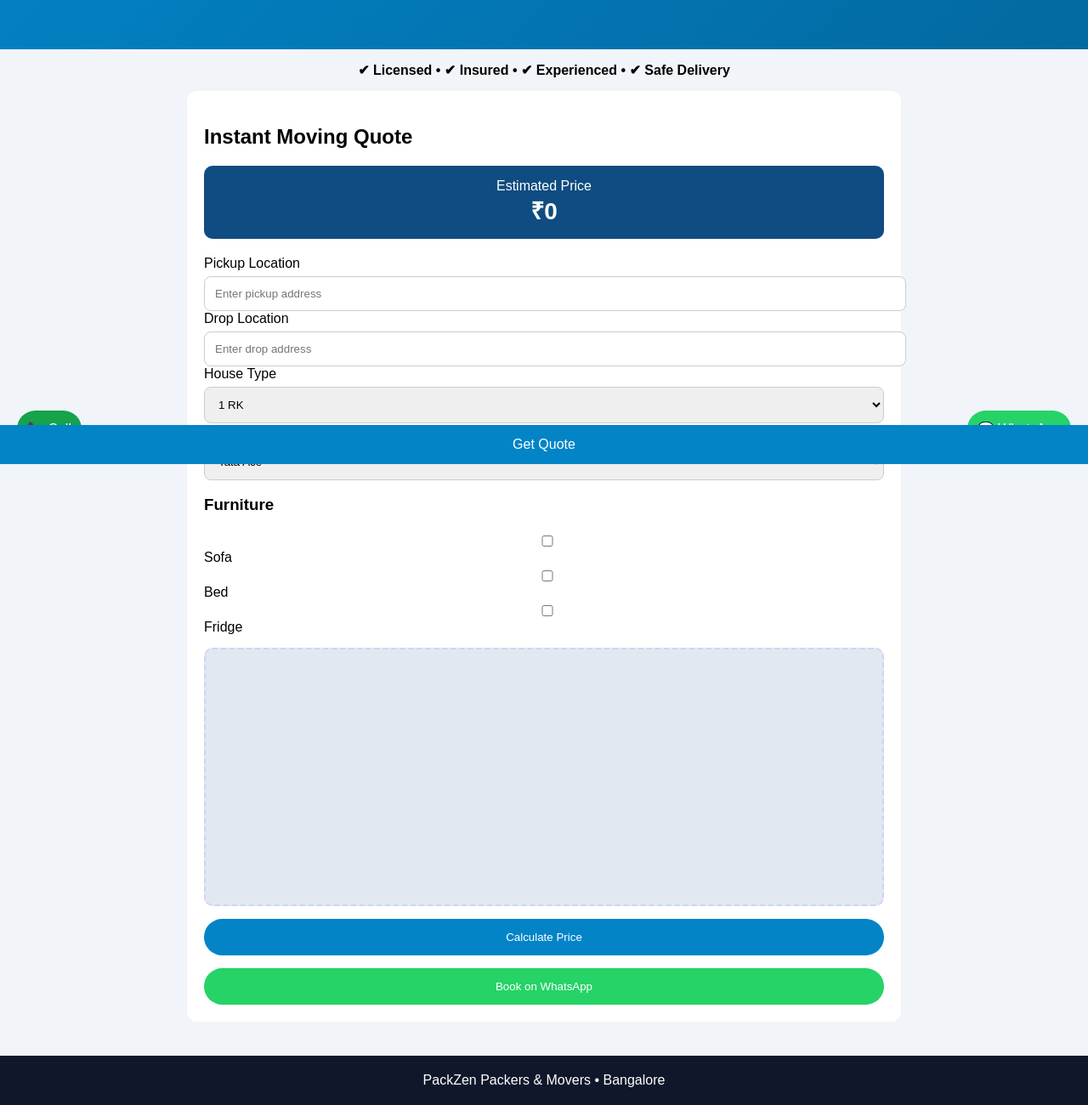
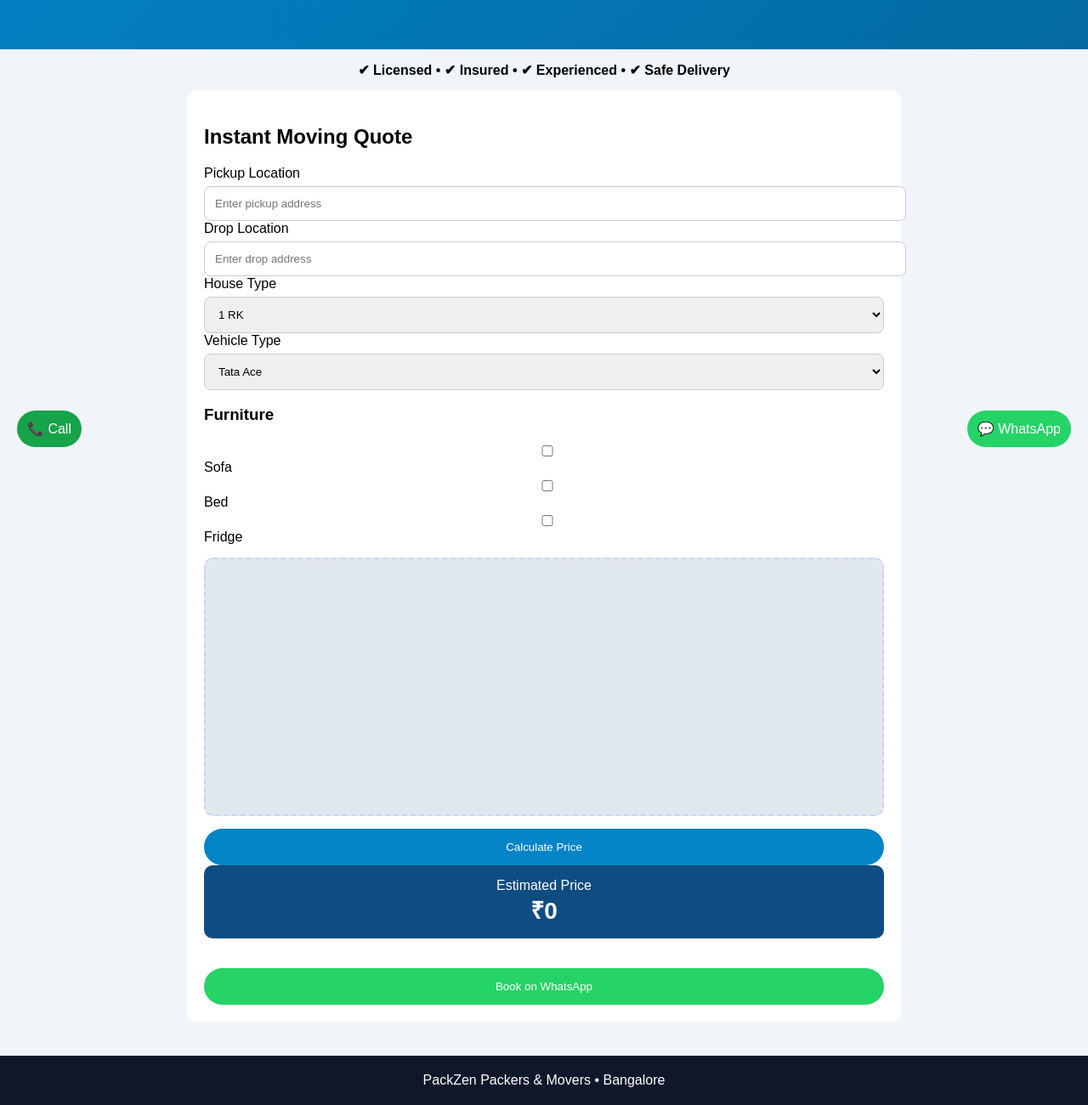
Before and after one commit to azharahmedm786-sketch/moving-quote, a plain HTML site: page index.html in a window 1280 px wide. Shown: the part 254-1554 px from the top of the page at 85% size. Drawn offline with Linux system fonts and the light colour scheme; some packages are replaced by stand-ins of ours.

Commit message:
Update index.html

```diff
--- a/index.html
+++ b/index.html
@@ -35,22 +35,12 @@
 
 <h2>Instant Moving Quote</h2>
 
-<!-- LIVE PRICE PANEL -->
-<div class="price-panel">
-  Estimated Price
-  <div class="price-value" id="livePrice">₹0</div>
-  <div class="price-breakup" id="priceBreakup"></div>
-</div>
-
-<!-- PICKUP -->
 <label>Pickup Location</label>
 <input id="pickup" placeholder="Enter pickup address">
 
-<!-- DROP -->
 <label>Drop Location</label>
 <input id="drop" placeholder="Enter drop address">
 
-<!-- HOUSE -->
 <label>House Type</label>
 <select id="house">
 <option value="0">1 RK</option>
@@ -59,7 +49,6 @@
 <option value="4000">3 BHK</option>
 </select>
 
-<!-- VEHICLE -->
 <label>Vehicle Type</label>
 <select id="vehicle">
 <option value="25">Tata Ace</option>
@@ -68,22 +57,24 @@
 <option value="60">22 ft Truck</option>
 </select>
 
-<!-- FURNITURE -->
 <h3>Furniture</h3>
 <label><input type="checkbox" id="sofaCheck"> Sofa</label>
 <label><input type="checkbox" id="bedCheck"> Bed</label>
 <label><input type="checkbox" id="fridgeCheck"> Fridge</label>
 
-<!-- MAP -->
 <div id="map"></div>
 
-<!-- CALCULATE -->
 <button onclick="calculateQuote()">Calculate Price</button>
 
-<!-- RESULT -->
+<!-- PRICE PANEL MOVED BELOW -->
+<div class="price-panel">
+  Estimated Price
+  <div class="price-value" id="livePrice">₹0</div>
+  <div class="price-breakup" id="priceBreakup"></div>
+</div>
+
 <div id="result"></div>
 
-<!-- BOOK -->
 <button onclick="bookOnWhatsApp()" class="book-btn">
 Book on WhatsApp
 </button>
@@ -91,7 +82,6 @@ Book on WhatsApp
 </div>
 </section>
 
-<!-- FOOTER -->
 <footer class="footer">
 PackZen Packers & Movers • Bangalore
 </footer>
@@ -99,11 +89,6 @@ PackZen Packers & Movers • Bangalore
 <!-- FLOATING BUTTONS -->
 <a href="tel:9945095453" class="call-btn">📞 Call</a>
 <a href="https://wa.me/919945095453" class="floating-wa" target="_blank">💬 WhatsApp</a>
-
-<!-- MOBILE STICKY BAR -->
-<div class="sticky-book">
-<a href="#quote">Get Quote</a>
-</div>
 
 <!-- LOADER -->
 <div id="loader">Calculating Price...</div>
```
